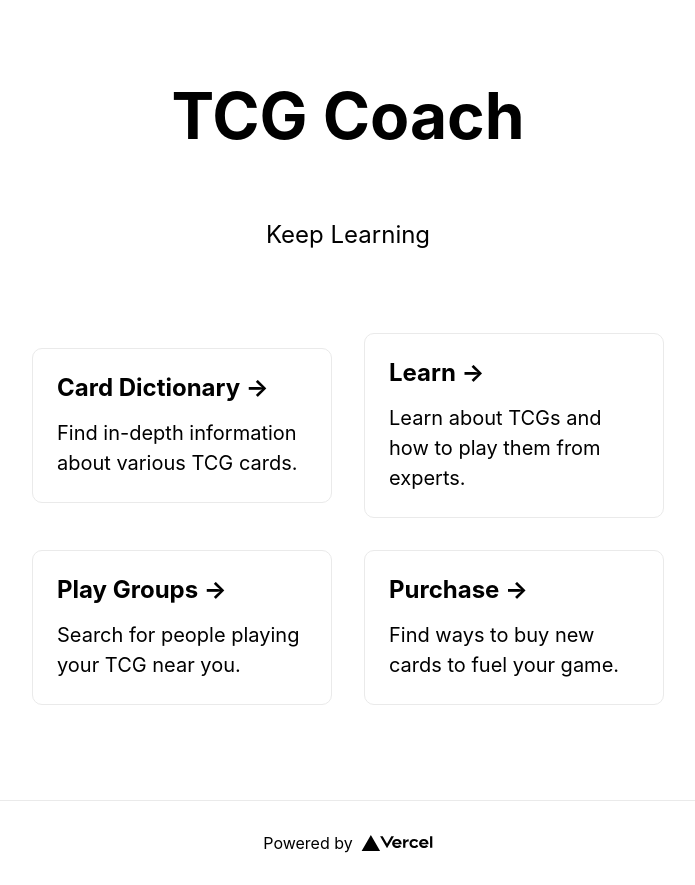
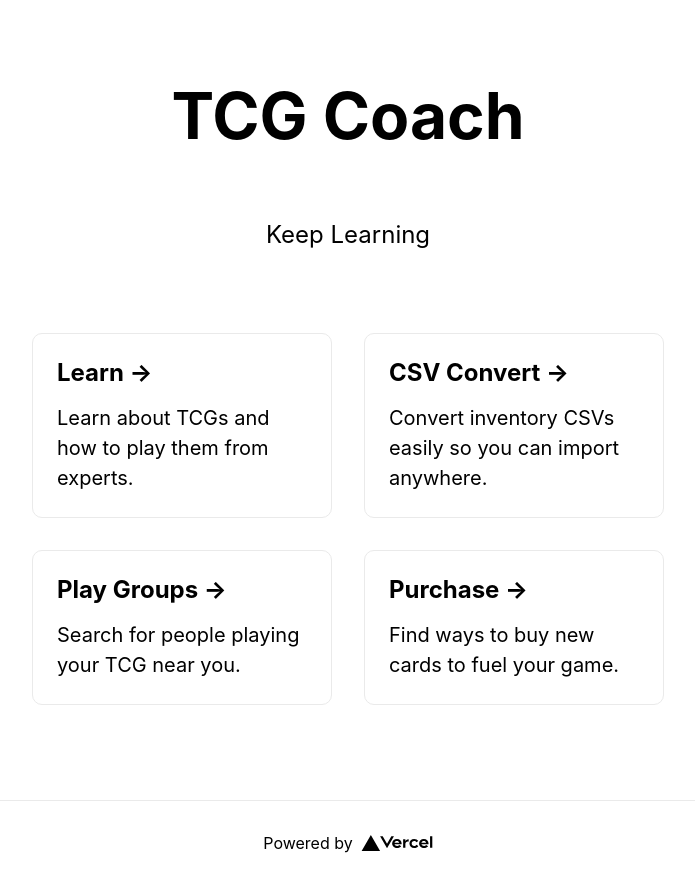
Before and after one commit to sam-huckaby/tcg-online, a Next.js app: page / in a window 1280 px wide. Shown: the whole page, without its empty margins (292-987 px from the left). Built offline with nearby package versions, Linux system fonts and the light colour scheme.

Commit message:
change page buttons

```diff
--- a/pages/index.js
+++ b/pages/index.js
@@ -21,14 +21,14 @@ export default function Home() {
         </p>
 
         <div className={styles.grid}>
-          <a href="https://nextjs.org/docs" className={styles.card}>
-            <h2>Card Dictionary &rarr;</h2>
-            <p>Find in-depth information about various TCG cards.</p>
-          </a>
-
           <a href="https://nextjs.org/learn" className={styles.card}>
             <h2>Learn &rarr;</h2>
             <p>Learn about TCGs and how to play them from experts.</p>
+          </a>
+
+          <a href="https://nextjs.org/docs" className={styles.card}>
+            <h2>CSV Convert &rarr;</h2>
+            <p>Convert inventory CSVs easily so you can import anywhere.</p>
           </a>
 
           <a
```
